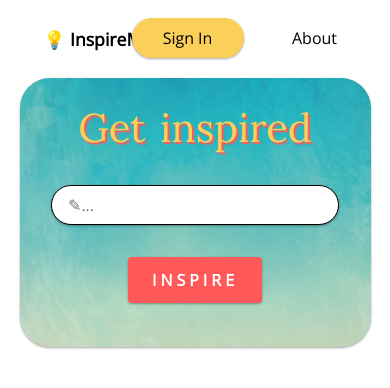
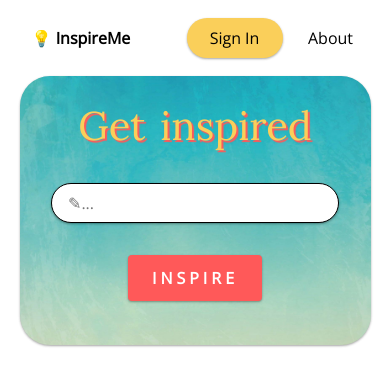
Before and after one commit to etriv/inspireme, a React (Create React App) app: page / in a window 390 px wide. Shown: the top 388 px of the page. Built offline with nearby package versions, Linux system fonts and the light colour scheme.

Commit message:
Navigation menu is responsive.

```diff
--- a/src/components/navigation/navigation.jsx
+++ b/src/components/navigation/navigation.jsx
@@ -8,10 +8,10 @@ class Navigation extends React.Component {
     render() {
         return (
             <div className="header">
-                    <Link to='/' className="logo">
-                        <span role="img" aria-label="bulb">💡&nbsp;</span>
-                        InspireMe
-                    </Link>
+                <Link to='/' className="logo">
+                    <span role="img" aria-label="bulb">💡&nbsp;</span>
+                    InspireMe
+                </Link>
                 <nav className="menu">
                     <UserMenu defaultText='Sign In' defaultPath='/sign-in'
                         signedInUser={this.props.signedInUser}
@@ -22,7 +22,6 @@ class Navigation extends React.Component {
                         style={{}}>
                         About
                     </Link>
-                    <span className="menu-item icon" href="">☰</span>
                 </nav>
             </div>
         );
--- a/src/components/navigation/navigation.scss
+++ b/src/components/navigation/navigation.scss
@@ -1,37 +1,49 @@
+@import "../../modules//globals.scss";
+
 .header {
   width: 100%;
   display: flex;
   justify-content: space-between;
+  align-items: center;
   margin-bottom: 15px;
   margin-top: 15px;
 
   .logo {
-    border: 0px solid red;
-    width: 25%;
+    flex: 1 1 30%;
+    // border: 1px solid blue;
+    display: flex;
+    align-items: center;
     height: 100%;
     padding: 12px 24px;
-    display: flex;
-    align-items: center;
-    flex: 1 1 25%;
     text-decoration: none;
     color: black;
     text-decoration: none;
     font-family: 'Open Sans', sans-serif;
     font-size: 1.1rem;
     font-weight: 600;
+    margin-right: 0.5rem;
+
+    @include small-screen {
+      padding: 6px 12px;
+      font-size: 1rem;
+    }
   }
 
   .menu {
-    width: 75%;
+    flex: 1 1 70%;
+    // border: 1px solid purple;
     height: 100%;
     display: flex;
     align-items: center;
     justify-content: flex-end;
-    flex: 3 1 75%;
     overflow: visible;
     font-weight: 500;
     font-family: 'Open Sans', sans-serif;
     font-size: 1rem;
+
+    @include small-screen {
+      //justify-content: center;
+    }
 
     .menu-item {
       color: black;
@@ -45,6 +57,11 @@
       cursor: pointer;
       // flex: 1 1 7rem;
 
+      @include small-screen {
+        width: 5rem;
+        margin-left: 0.5rem;
+        padding: 12px 0px;
+      }
     }
 
     .menu-item:hover {
--- a/src/components/search-area/search-area.scss
+++ b/src/components/search-area/search-area.scss
@@ -6,6 +6,7 @@
     align-items: center;
     align-content: center;
     padding: 1.5rem;
+    min-width: 310px;
 }
 
 .row-mode {
--- a/src/components/user-menu/user-menu.scss
+++ b/src/components/user-menu/user-menu.scss
@@ -7,6 +7,10 @@
     padding: 0px;
     font-family: 'Open Sans', sans-serif;
     z-index: 2;
+
+    @include small-screen {
+        margin-left: 0rem;
+      }
 
     .default-link {
         display: block;
@@ -20,6 +24,10 @@
         justify-content: center;
         align-items: center;
         //padding: 10px 20px;
+
+        @include small-screen {
+            width: 6rem;
+          }
     }
 
     .default-link-signed {
```
